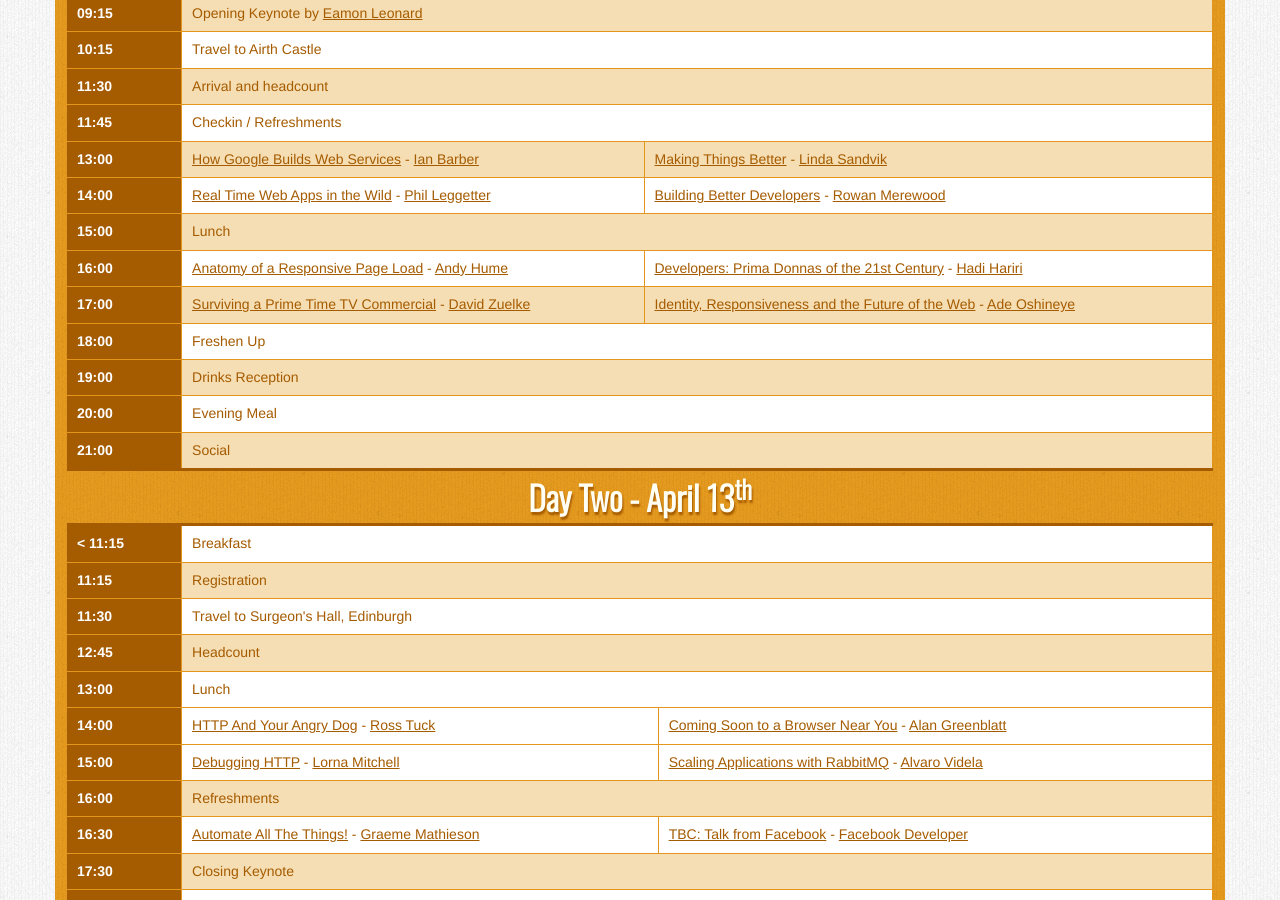
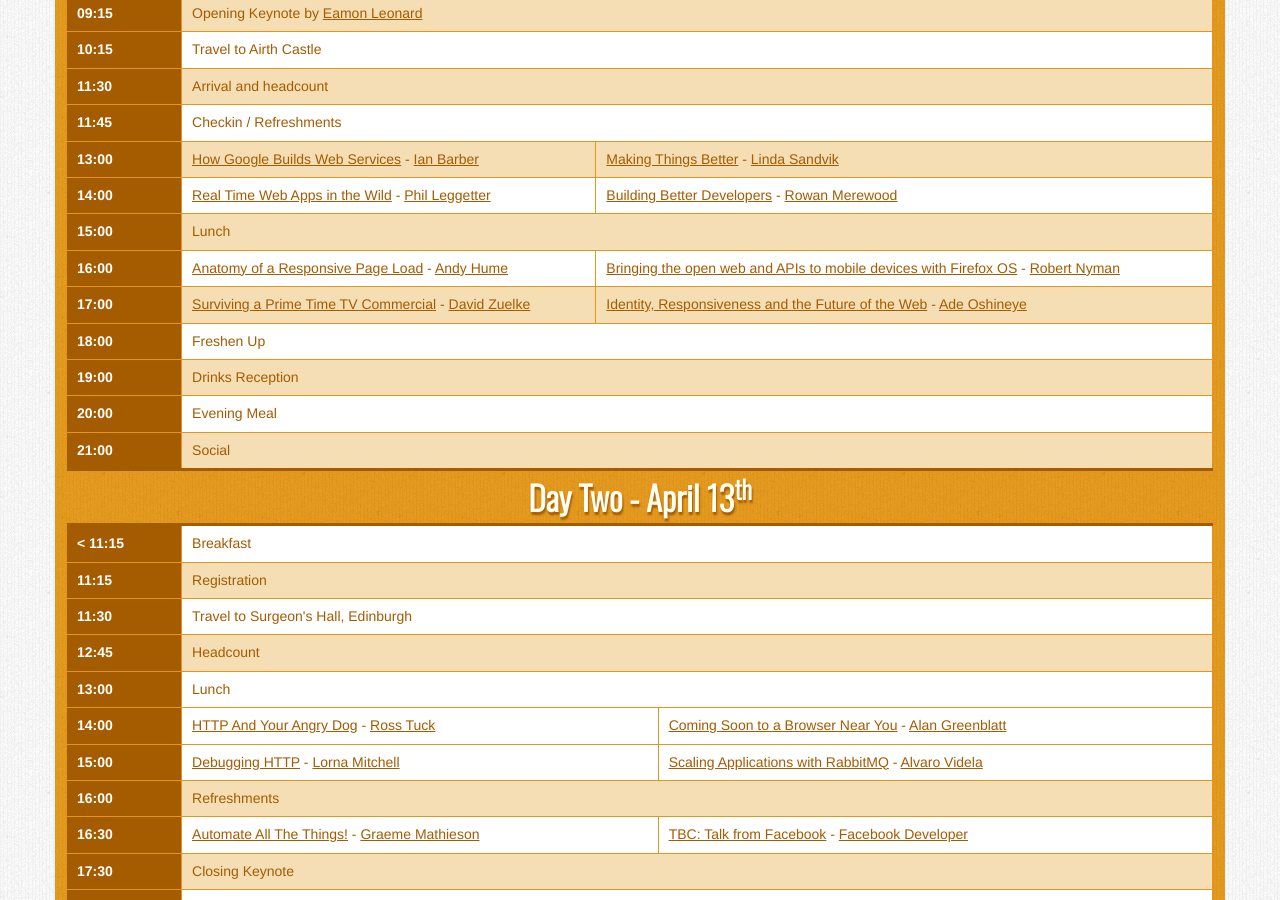
Before and after one commit to whiskyweb/whiskyweb-website, a Jekyll site: the page built from schedule.html, in a window 1280 px wide and 900 px high, scrolled down 388 px. Built offline with Jekyll 4.4.1, drawn with Linux system fonts in a browser that asks for light colours; nearby versions of some CDN libraries; Markdown is read by kramdown in place of the engine named in the settings.

Commit message:
Adding robert to the schedule

```diff
--- a/schedule.html
+++ b/schedule.html
@@ -55,7 +55,7 @@ title: Schedule
             <tr>
                 <td class="time">16:00</td>
                 <td><a href="/speakers.html#andy">Anatomy of a Responsive Page Load</a> - <a href="https://twitter.com/andyhume">Andy Hume</a></td>
-                <td><a href="/speakers.html#hadi">Developers: Prima Donnas of the 21st Century</a> - <a href="https://twitter.com/hhariri">Hadi Hariri</a></td>
+                <td><a href="/speakers.html#robert">Bringing the open web and APIs to mobile devices with Firefox OS</a> - <a href="https://twitter.com/robertnyman">Robert Nyman</a></td>
             </tr>
             <tr>
                 <td class="time">17:00</td>
```
